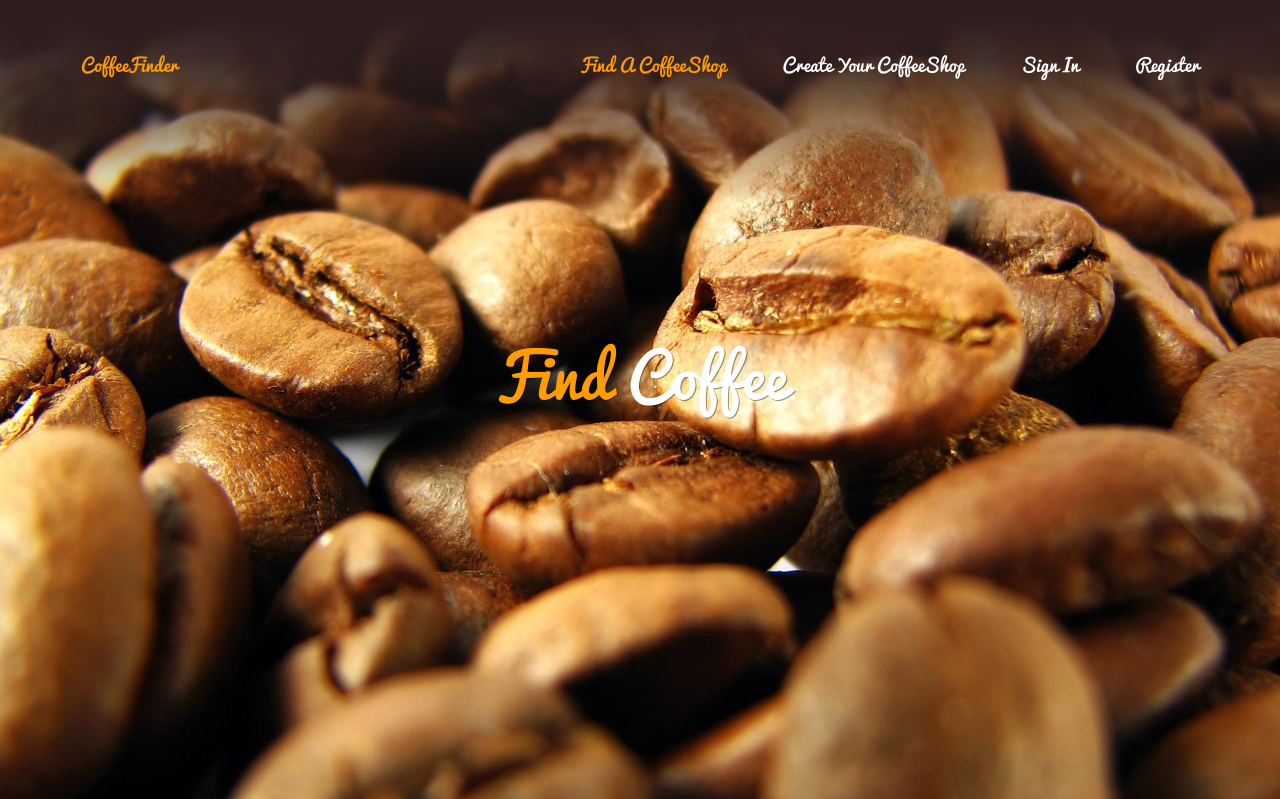
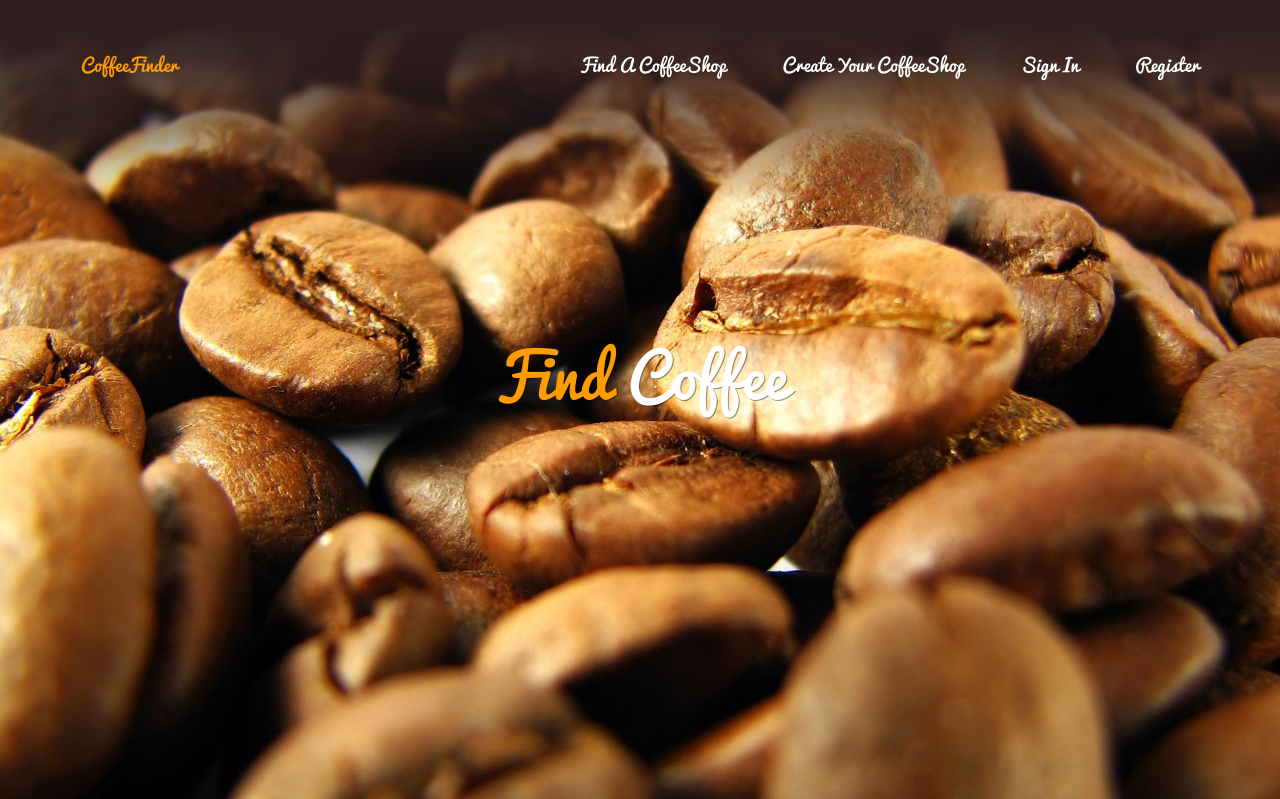
Before and after one commit to ahmedetefy/KodokyojinCoffeeFinder, a Django app: page /CoffeeFinderApp/ in a window 1280 px wide. Shown: the top 799 px of the page. Run offline with Django 3.2, Linux system fonts and the light colour scheme; parts of the project's set-up code (start-up, migrations or seed data) failed here and were passed over; some libraries are stand-ins or nearby versions.

```diff
--- a/CoffeeFinder/templates/CoffeeFinderApp/index.html
+++ b/CoffeeFinder/templates/CoffeeFinderApp/index.html
@@ -32,7 +32,7 @@
               </div>
               <!-- Site Navigation: main menu content-->
               <ul class="site-navigation">
-                <li class="active"><a href="/CoffeeFinderApp/page_list/">Find A CoffeeShop</a>
+                <li><a href="/CoffeeFinderApp/page_list/">Find A CoffeeShop</a>
                 </li>
                 <li><a href="/CoffeeFinderApp/shopSubscribe" data-toggle="dropdown" class="dropdown-toggle">Create Your CoffeeShop</a>
                 </li>
```
Also changed, not shown: CoffeeFinder/db.sqlite3, CoffeeFinder/media/Coffee_page_images/263_Costa1.jpg (added), CoffeeFinder/media/Coffee_page_images/C_0_l3BEzIW.jpg (added), CoffeeFinder/media/Coffee_page_images/costa-04.jpg (added), CoffeeFinder/media/Coffee_page_images/costa-04_f7icpJK.jpg (added), CoffeeFinder/media/Coffee_page_images/costa-coffee-2.jpg (added).
